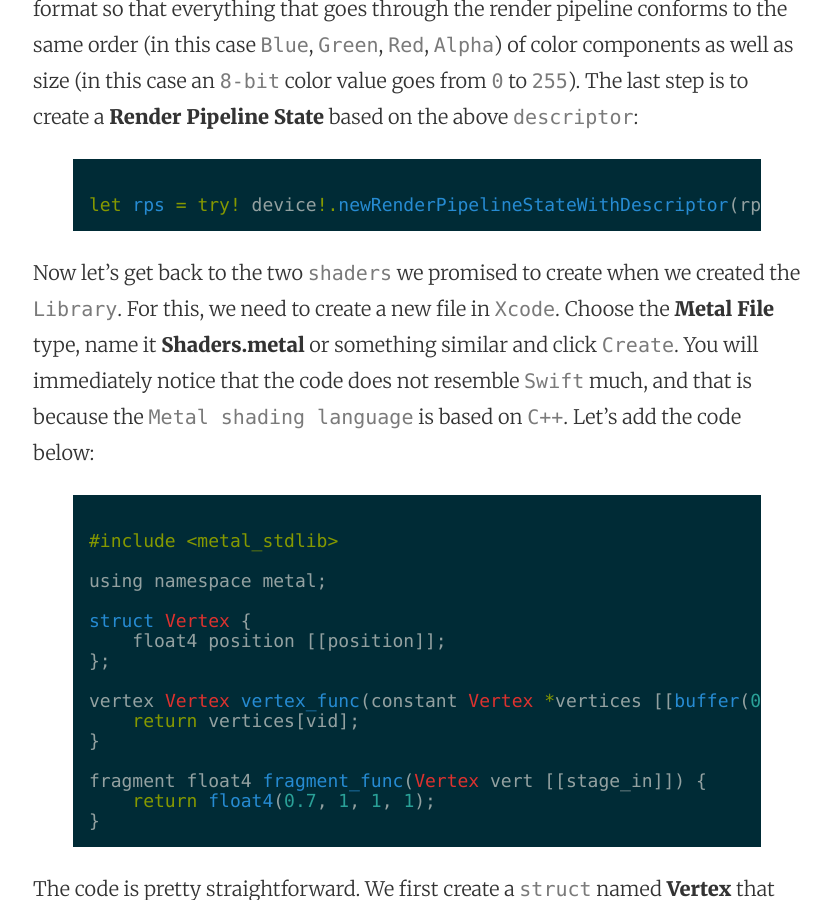
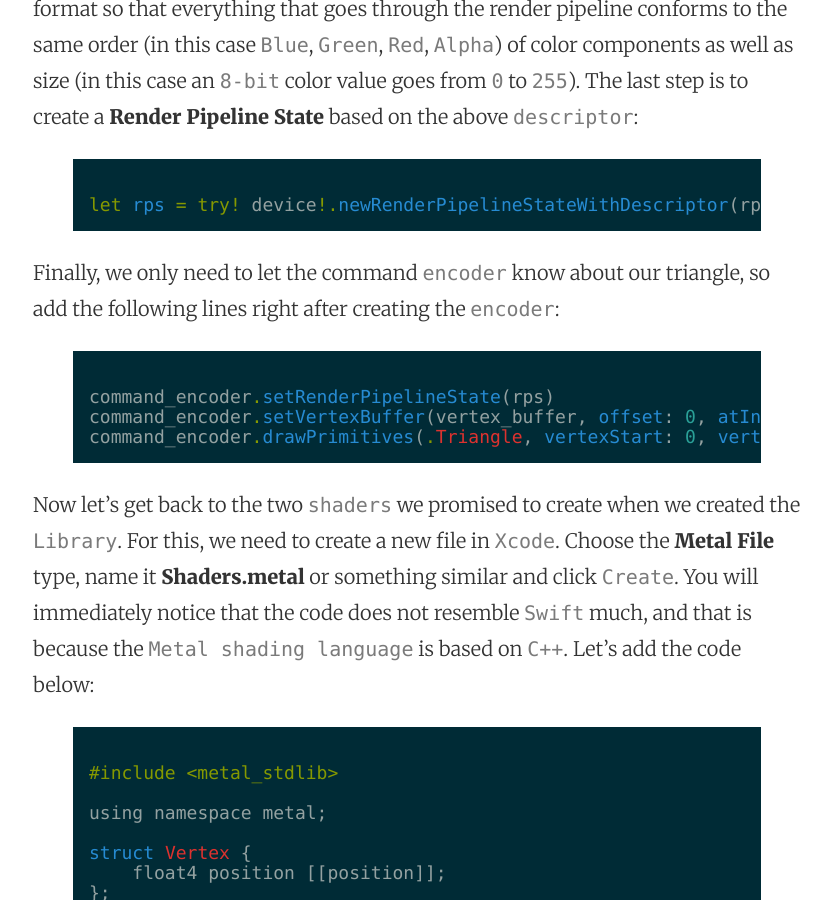
Before and after one commit to mhorga/mhorga.github.io, a Jekyll site: the page built from _posts/2016-01-18-using-metalkit-part-2.markdown, in a window 1280 px wide and 900 px high, scrolled down 4455 px. Shown: the whole window, without its empty margins (223-1054 px from the left). Built offline with Jekyll 4.4.1, drawn with Linux system fonts in a browser that asks for light colours.

Commit message:
Post update: Using MetalKit part 2

```diff
--- a/_posts/2016-01-18-using-metalkit-part-2.markdown
+++ b/_posts/2016-01-18-using-metalkit-part-2.markdown
@@ -92,6 +92,14 @@ You might wonder what __.BGRA8Unorm__ means. This setting configures the pixel f
 let rps = try! device!.newRenderPipelineStateWithDescriptor(rpld)
 {% endhighlight %}
 
+Finally, we only need to let the command `encoder` know about our triangle, so add the following lines right after creating the `encoder`:
+
+{% highlight swift %}
+command_encoder.setRenderPipelineState(rps)
+command_encoder.setVertexBuffer(vertex_buffer, offset: 0, atIndex: 0)
+command_encoder.drawPrimitives(.Triangle, vertexStart: 0, vertexCount: 3, instanceCount: 1)
+{% endhighlight %}
+
 Now let's get back to the two `shaders` we promised to create when we created the `Library`. For this, we need to create a new file in `Xcode`. Choose the __Metal File__ type, name it __Shaders.metal__ or something similar and click `Create`. You will immediately notice that the code does not resemble `Swift` much, and that is because the `Metal shading language` is based on `C++`. Let's add the code below:
 
 {% highlight swift %}
```
